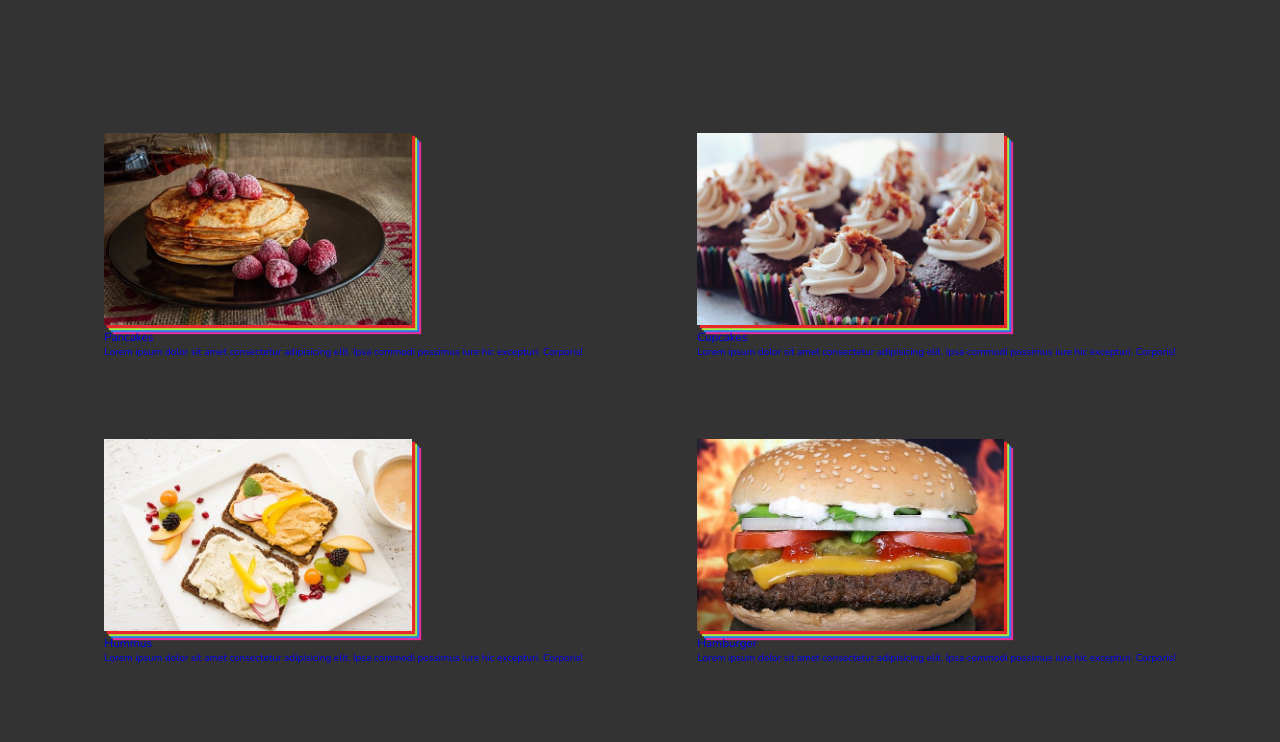
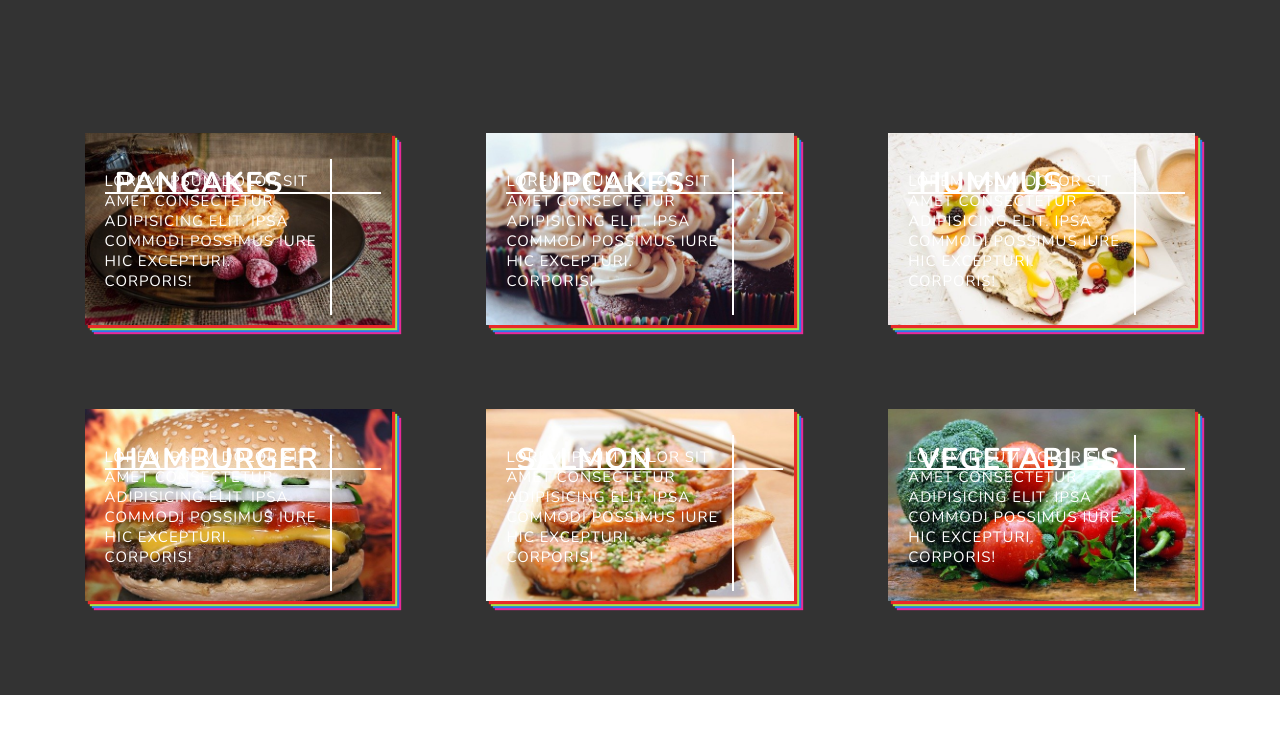
Before and after one commit to ariellekatherine92/Foods, a plain HTML site: page index.html in a window 1280 px wide. Shown: the part 1820-2562 px from the top of the page. After the commit the page ends 2515 px from the top, so only its background shows below. Drawn offline with nearby package versions, Linux system fonts and the light colour scheme.

Commit message:
added more gallery styles

```diff
--- a/style.css
+++ b/style.css
@@ -162,6 +162,26 @@ html {
     margin: 4rem 1rem;
   }
 
+  .gallery-link::before {
+      content: "";
+      position: absolute;
+      top: 2vw;
+      left:80%;
+      width: .2rem;
+      height: 80%;
+      background-color: #fff;
+  }
+
+  .gallery-link::after {
+    content: "";
+    position: absolute;
+    top: 30%;
+    left: 2rem;
+    width: 90%;
+    height: .2rem;
+    background-color: #fff;
+}
+
   .food-img {
     width: 24vw;
     height: 15vw;
@@ -170,4 +190,27 @@ html {
       0.7rem 0.7rem 0.1rem #297ce9, 0.9rem 0.9rem 0.1rem #e92999;
     transition: all 0.5s;
   }
+
+  .food-name {
+      position: absolute;
+      top: 3rem;
+      left: 3rem;
+      font-size: 3rem;
+      font-weight: 700;
+      text-transform: uppercase;
+      letter-spacing: 0.1rem;
+      color: #fff;
+  }
+
+  .food-description {
+      position: absolute;
+      bottom: 3vw;
+      left: 2rem;
+      width: 70%;
+      font-weight: 300;
+      font-size: 1.5rem;
+      letter-spacing: .1rem;
+      text-transform: uppercase;
+      color: #fff;
+  }
 /* End of Section 3 */
```
